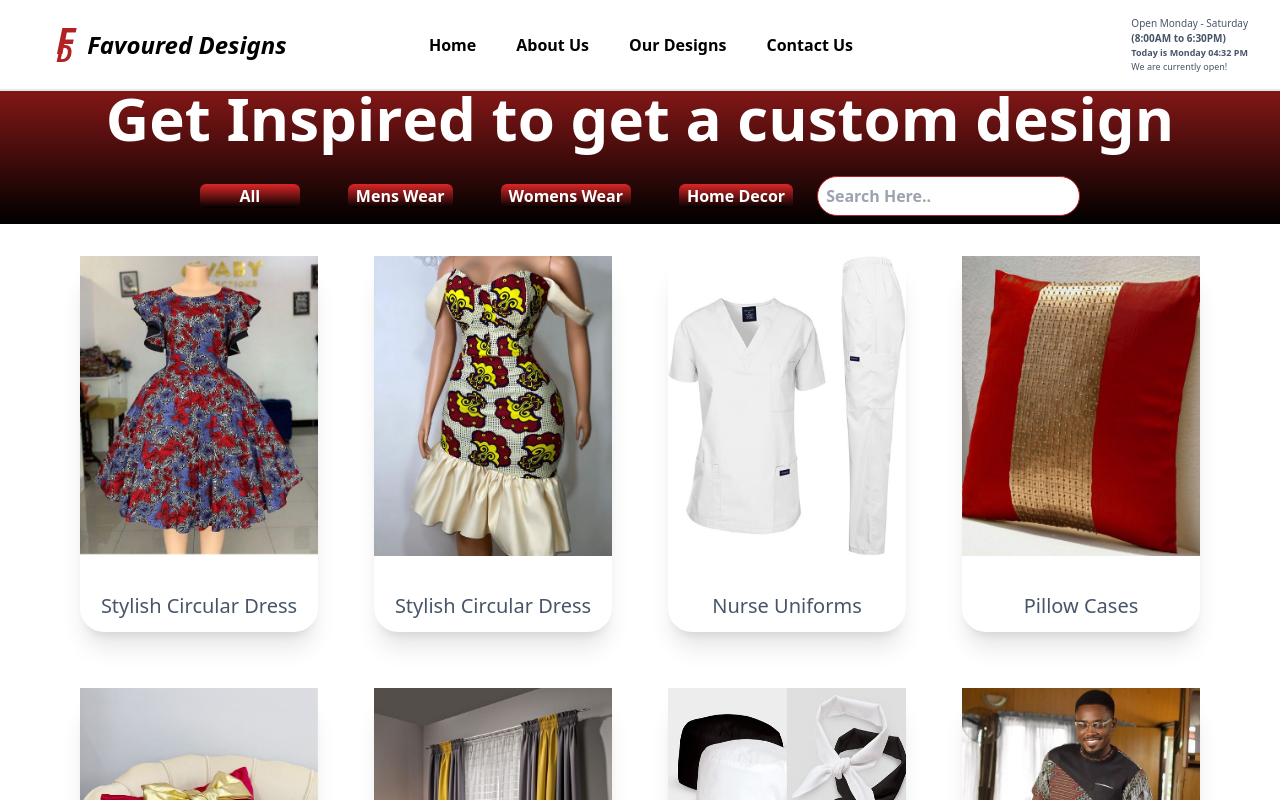
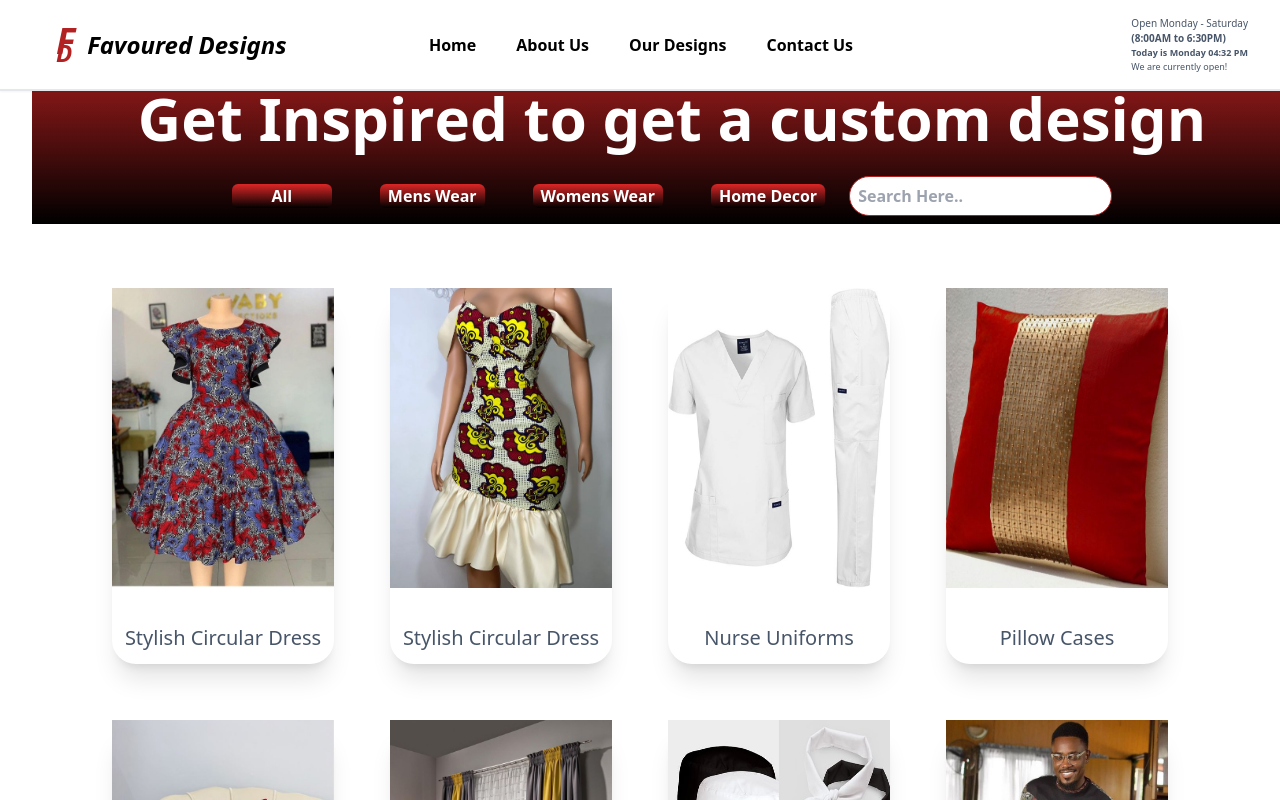
Before and after one commit to JAS-D98/Favour-Designs-Website, a React (Vite) app: page /Designs in a window 1280 px wide. Shown: the top 800 px of the page. Built offline with nearby package versions, Linux system fonts and the light colour scheme.

Commit message:
made changes to padding, font-size

```diff
--- a/src/Components/AboutHero.jsx
+++ b/src/Components/AboutHero.jsx
@@ -5,7 +5,7 @@ const AboutPage = () => {
   const aboutSentence = "Get to Know More About Us".split("")
 
   return (
-  <div className='bg-gradient-to-t from-black to-red-600  h-64 p-8 bg-cover bg-center flex justify-center items-center text-3xl sm:text-6xl text-white font-semibold'>
+  <div className='bg-gradient-to-t from-black to-red-600  h-64 p-8 bg-cover bg-center flex justify-center items-center text-2xl sm:text-6xl text-white font-semibold'>
     <Banner sentence={aboutSentence}/>
  </div>
   )
--- a/src/Components/BusinessHours.jsx
+++ b/src/Components/BusinessHours.jsx
@@ -44,7 +44,7 @@ const BusinessHours = () => {
   };
 
   return (
-    <div className="text-left text-slate-600 md:text-xl md:leading-normal ml-2 md:ml-40">
+    <div className="text-left text-slate-600 md:text-xl md:leading-normal ml-2 md:ml-40 min-w-">
       <h2 className="text-[10px]">Open Monday - Saturday <br/><span className="font-bold">(8:00AM to 6:30PM)</span></h2>
       <p className="text-[9px] font-semibold">Today is {currentDay} {currentTime}</p>
       {isOpen ? (
--- a/src/Components/ContactUs.jsx
+++ b/src/Components/ContactUs.jsx
@@ -6,7 +6,7 @@ import Form from "./Form"
 const ContactUs = () => {
     const aboutSentence = "We Would Love to Hear from You ❤".split("")
   return (
-    <div>
+    <div className="p-8">
         <div className='bg-gradient-to-t from-black to-red-600  h-64 p-8 bg-cover bg-center flex flex-col justify-center items-center text-2xl sm:text-6xl text-white font-semibold'>
             <Banner sentence={aboutSentence}/>
             <p className="text-xl text-center">Reach Us via calls, text and inperson visits</p>
--- a/src/Components/ImageFiltering.jsx
+++ b/src/Components/ImageFiltering.jsx
@@ -19,7 +19,7 @@ const ImageFiltering = () => {
       : AllDesigns.filter((design) => design.categories && design.categories.includes(activeFilter));
 
   return (
-    <div className='flex flex-col justify-between'>
+    <div className='flex flex-col justify-between p-8'>
       <DesignsBanner handleFilterChange={handleFilterChange} searchTerm={searchTerm} setSearchTerm={setSearchTerm} />
       {/* Add padding to the DesignGallery to make space for the DesignsBanner */}
       <div className="p-8 md:p-12 lg:p-20 xl:p-30 mt-24 min-h-screen">
```
